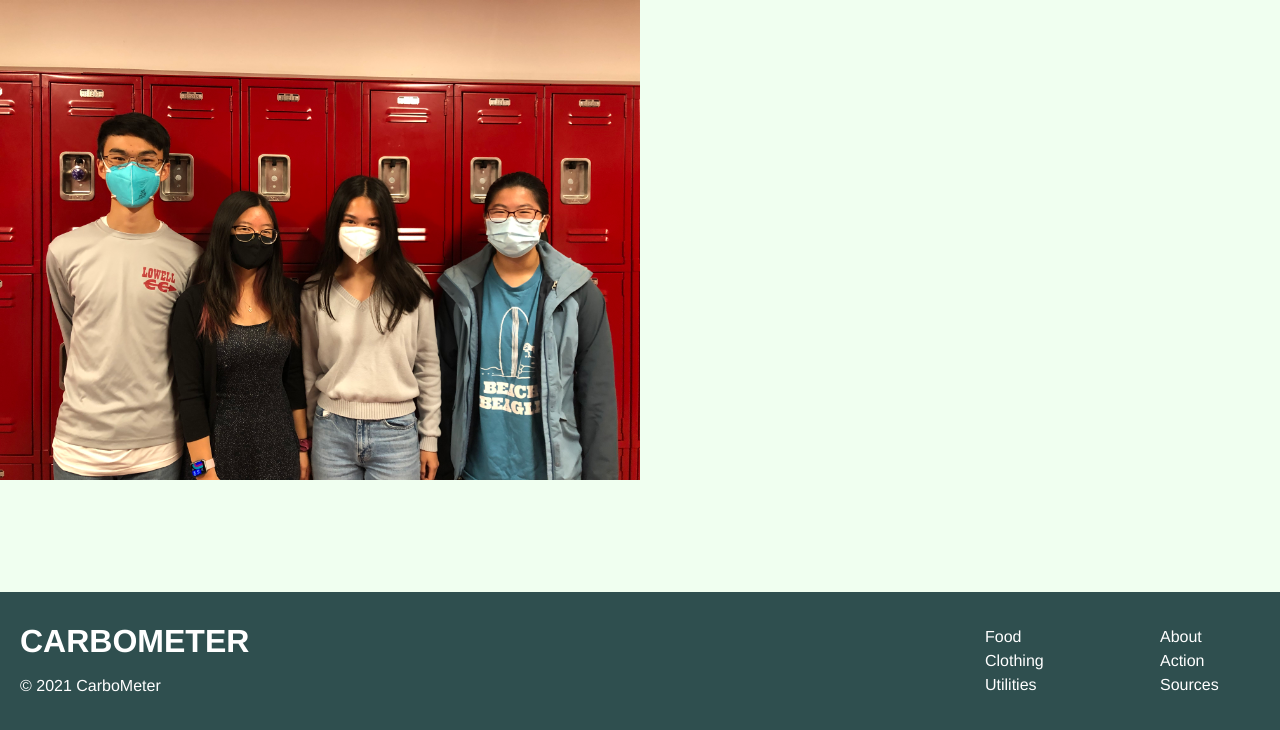
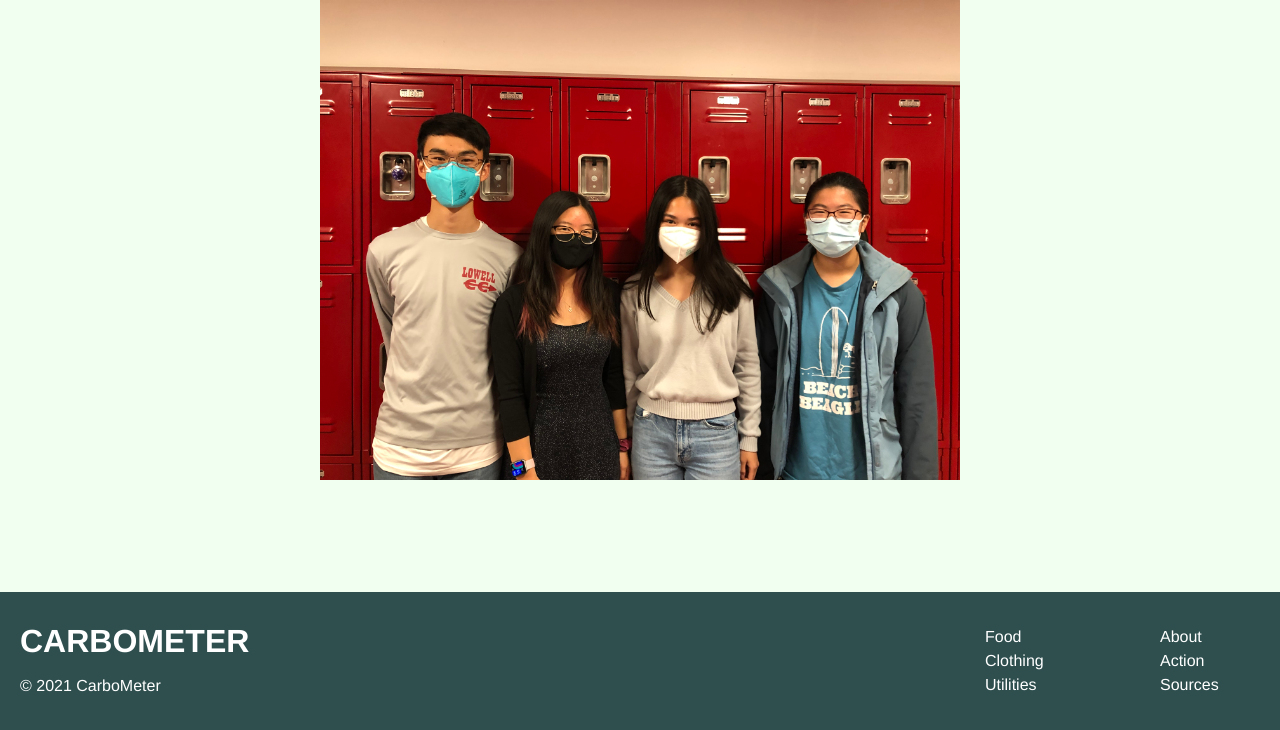
Before and after one commit to ryanlee4761/Carbometer, a Flask app: page /more/about in a window 1280 px wide. Shown: the part 70-800 px from the top of the page. Run offline with Flask 2, Linux system fonts and the light colour scheme.

Commit message:
Update about.html

```diff
--- a/templates/more/about.html
+++ b/templates/more/about.html
@@ -7,7 +7,7 @@
 {% endblock %}
 
 {% block main %}
-<div class="p1">
+<div class="center">
     <img src="{{ url_for('static', filename='groupphoto.jpeg') }}">
 </div>
 {% endblock %}
```
